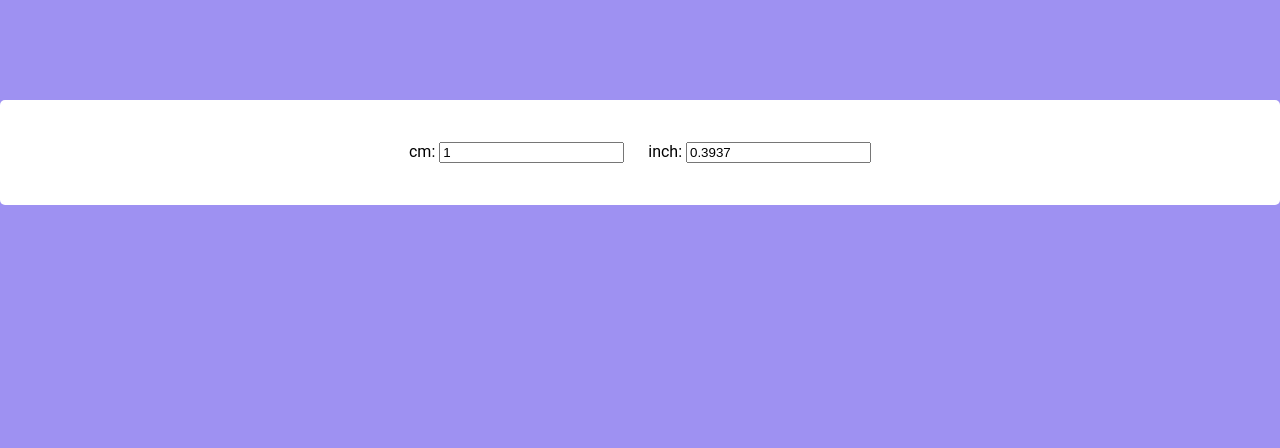
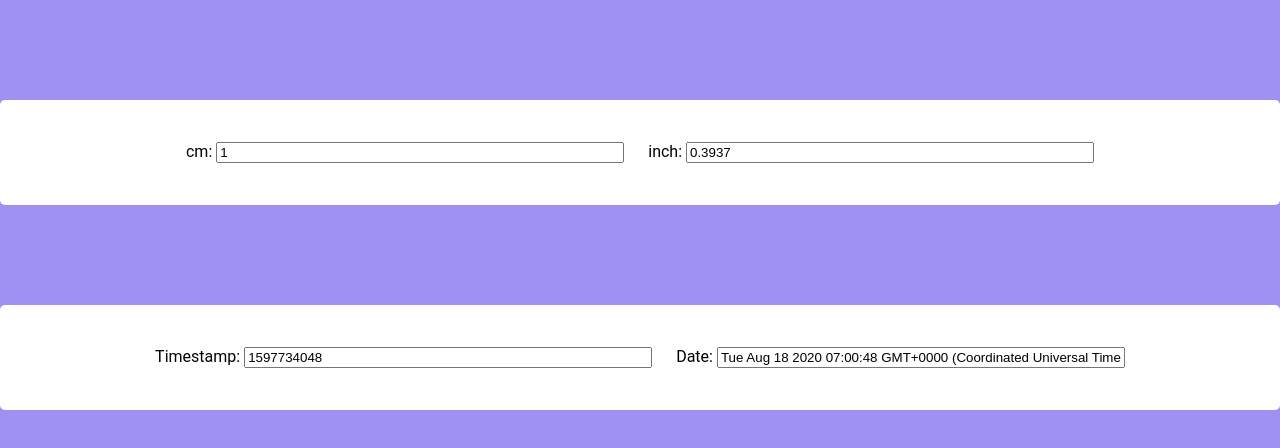
Before and after one commit to LuPoYi/converter, a React (Create React App) app: page / in a window 1280 px wide. Shown: the top 448 px of the page. Built offline with nearby package versions, Linux system fonts and the light colour scheme.

Commit message:
Add Timestamp

```diff
--- a/src/App.css
+++ b/src/App.css
@@ -2,37 +2,7 @@
   text-align: center;
 }
 
-.App-logo {
-  height: 40vmin;
-  pointer-events: none;
+.card .item input {
+  min-width: 400px;
+
 }
-
-@media (prefers-reduced-motion: no-preference) {
-  .App-logo {
-    animation: App-logo-spin infinite 20s linear;
-  }
-}
-
-.App-header {
-  background-color: #282c34;
-  min-height: 100vh;
-  display: flex;
-  flex-direction: column;
-  align-items: center;
-  justify-content: center;
-  font-size: calc(10px + 2vmin);
-  color: white;
-}
-
-.App-link {
-  color: #61dafb;
-}
-
-@keyframes App-logo-spin {
-  from {
-    transform: rotate(0deg);
-  }
-  to {
-    transform: rotate(360deg);
-  }
-}
--- a/src/App.js
+++ b/src/App.js
@@ -1,12 +1,14 @@
 import React from 'react';
 import './App.css';
 import MeasurementUnit from './components/MeasurementUnit';
+import Timestamp from './components/Timestamp';
 
 
 function App() {
   return (
     <div className="App">
       <MeasurementUnit />
+      <Timestamp />
     </div>
   );
 }
--- /dev/null
+++ b/src/components/Timestamp.js
@@ -0,0 +1,42 @@
+import React, { Component } from 'react';
+class Timestamp extends Component {
+  constructor() {
+    super()
+    this.state = {
+      timestampInput: Math.floor(Date.now() / 1000),
+      dateInput: Date(),
+
+    }
+    this.timestampHandleChange = this.timestampHandleChange.bind(this)
+    this.dateHandleChange = this.dateHandleChange.bind(this)
+  }
+
+  timestampHandleChange(event) {
+    this.setState({
+      timestampInput: event.target.value,
+      dateInput: Date(event.target.value * 1000)
+    })
+  }
+  dateHandleChange(event) {
+    this.setState({
+      timestampInput: Date.parse(event.target.value) / 1000,
+      dateInput: event.target.value
+    })
+  }
+
+
+  render() {
+    return (
+      <div className="card">
+        <div className="item">
+          Timestamp: <input onChange={this.timestampHandleChange} value={this.state.timestampInput}></input>
+        </div>
+        <div className="item">
+          Date: <input onChange={this.dateHandleChange} value={this.state.dateInput}></input>
+        </div>
+      </div >
+    )
+  }
+}
+
+export default Timestamp
```
